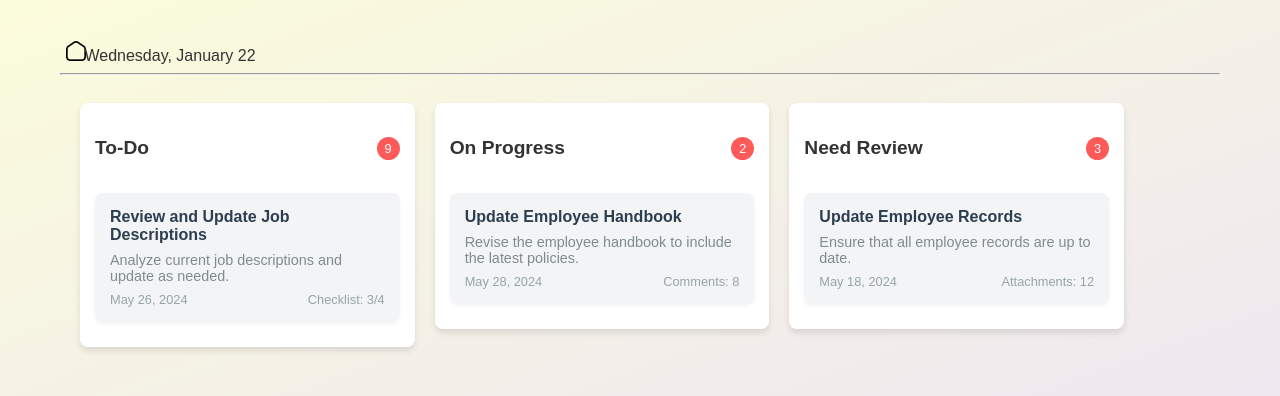
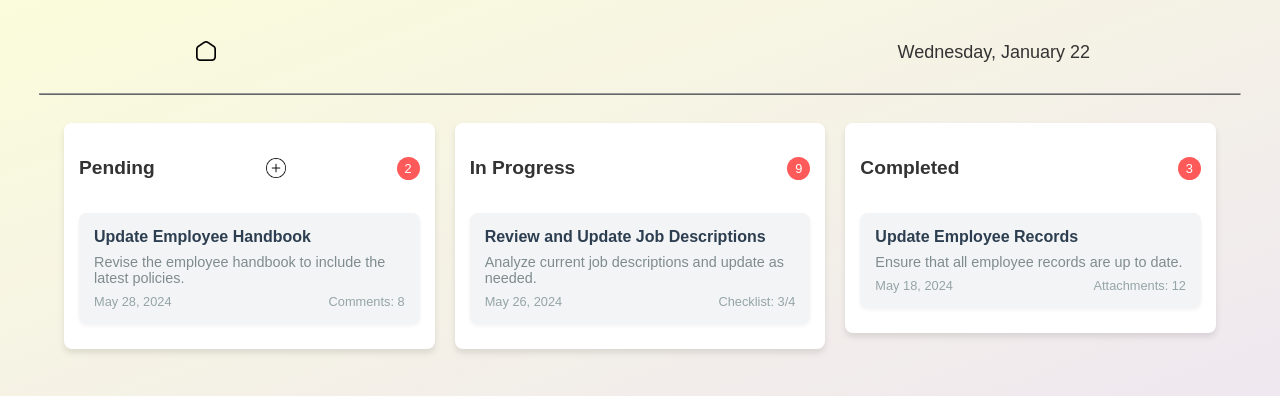
Before and after one commit to gguggurggu/dashboard-solo-project.github.io, a plain HTML site: page tasks.html in a window 1280 px wide. Drawn offline with nearby package versions, Linux system fonts and the light colour scheme.

Commit message:
Adjust overall css

```diff
--- a/scripts/date-hello.js
+++ b/scripts/date-hello.js
@@ -26,5 +26,5 @@ export function showDate() {
 
   const getDateHTML = document.querySelector(".js-today-date");
 
-  getDateHTML.innerHTML = `<span class="js-today-date">${today}</span>`;
+  getDateHTML.innerHTML = `<span class="today-date js-today-date">${today}</span>`;
 }
--- a/style/tasks.css
+++ b/style/tasks.css
@@ -5,37 +5,52 @@ body {
   padding: 0;
   box-sizing: border-box;
   background-image: linear-gradient(-20deg, #e9defa 0%, #fbfcdb 100%);
+
   background-repeat: no-repeat;
   background-attachment: fixed;
   background-size: cover;
   color: #333;
-  display: flex;
-  height: 100vh;
 }
 
 /* Top Menu Layout */
 .top-menu {
-  padding: 40px 60px;
+  margin-top: 20px;
+  padding: 20px 60px;
+  display: flex;
+  justify-content: space-between;
+  align-items: center;
 }
 
 .home-button {
   background-color: transparent;
   border: none;
   width: 20px;
+  margin-left: 130px;
 }
 
 .home-button img {
   width: 20px;
 }
 
+.today-date {
+  font-size: 18px;
+  margin-right: 130px;
+}
+
+hr {
+  width: 1200px;
+  border-bottom: 1px solid #666;
+}
+
 /* Task Board Layout */
 .task-board {
-  display: flex;
-  justify-content: center;
+  display: grid;
+  grid-template-columns: repeat(3, 1fr);
   gap: 20px;
   padding: 20px;
   width: 90%;
   max-width: 1200px;
+  margin: 0 auto;
 }
 
 /* Task Column Styling */
@@ -43,7 +58,6 @@ body {
   background: #ffffff;
   border-radius: 8px;
   box-shadow: 0 4px 6px rgba(0, 0, 0, 0.1);
-  width: 30%;
   height: fit-content;
   padding: 15px;
 }
@@ -58,6 +72,22 @@ body {
 .column-header h3 {
   font-size: 1.2rem;
   color: #333;
+}
+
+.task-add-button {
+  display: flex;
+  align-items: center;
+  justify-content: center;
+  width: 20px;
+  height: 20px;
+  background-color: transparent;
+  border: none;
+  border-radius: 50%;
+}
+
+.task-add-button img {
+  width: 20px;
+  height: 20px;
 }
 
 .task-count {
--- a/tasks.html
+++ b/tasks.html
@@ -12,20 +12,37 @@
     <!--Top Menu-->
     <header class="top-menu">
       <button class="home-button">
-        <img
-          src="/images/dashBoard/house-button.png"
-          class="img-home-button"
-        />
+        <img src="/images/dashBoard/house-button.png" class="img-home-button" />
       </button>
       <span class="js-today-date"></span>
-      <hr>
-    <header/>
+    </header>
+
+    <hr />
 
     <div class="task-board">
-      <!-- Column: To-Do -->
+      <!-- Column: Pending -->
       <div class="task-column">
         <div class="column-header">
-          <h3>To-Do</h3>
+          <h3>Pending</h3>
+          <button class="task-add-button">
+            <img src="/images/todo-icons/plus-button.png" />
+          </button>
+          <span class="task-count">2</span>
+        </div>
+        <div class="task-card">
+          <h4>Update Employee Handbook</h4>
+          <p>Revise the employee handbook to include the latest policies.</p>
+          <div class="task-meta">
+            <span>May 28, 2024</span>
+            <span>Comments: 8</span>
+          </div>
+        </div>
+      </div>
+
+      <!-- Column: In Progress -->
+      <div class="task-column">
+        <div class="column-header">
+          <h3>In Progress</h3>
           <span class="task-count">9</span>
         </div>
         <div class="task-card">
@@ -38,26 +55,10 @@
         </div>
       </div>
 
-      <!-- Column: In Progress -->
+      <!-- Column: Completed -->
       <div class="task-column">
         <div class="column-header">
-          <h3>On Progress</h3>
-          <span class="task-count">2</span>
-        </div>
-        <div class="task-card">
-          <h4>Update Employee Handbook</h4>
-          <p>Revise the employee handbook to include the latest policies.</p>
-          <div class="task-meta">
-            <span>May 28, 2024</span>
-            <span>Comments: 8</span>
-          </div>
-        </div>
-      </div>
-
-      <!-- Column: Need Review -->
-      <div class="task-column">
-        <div class="column-header">
-          <h3>Need Review</h3>
+          <h3>Completed</h3>
           <span class="task-count">3</span>
         </div>
         <div class="task-card">
```
